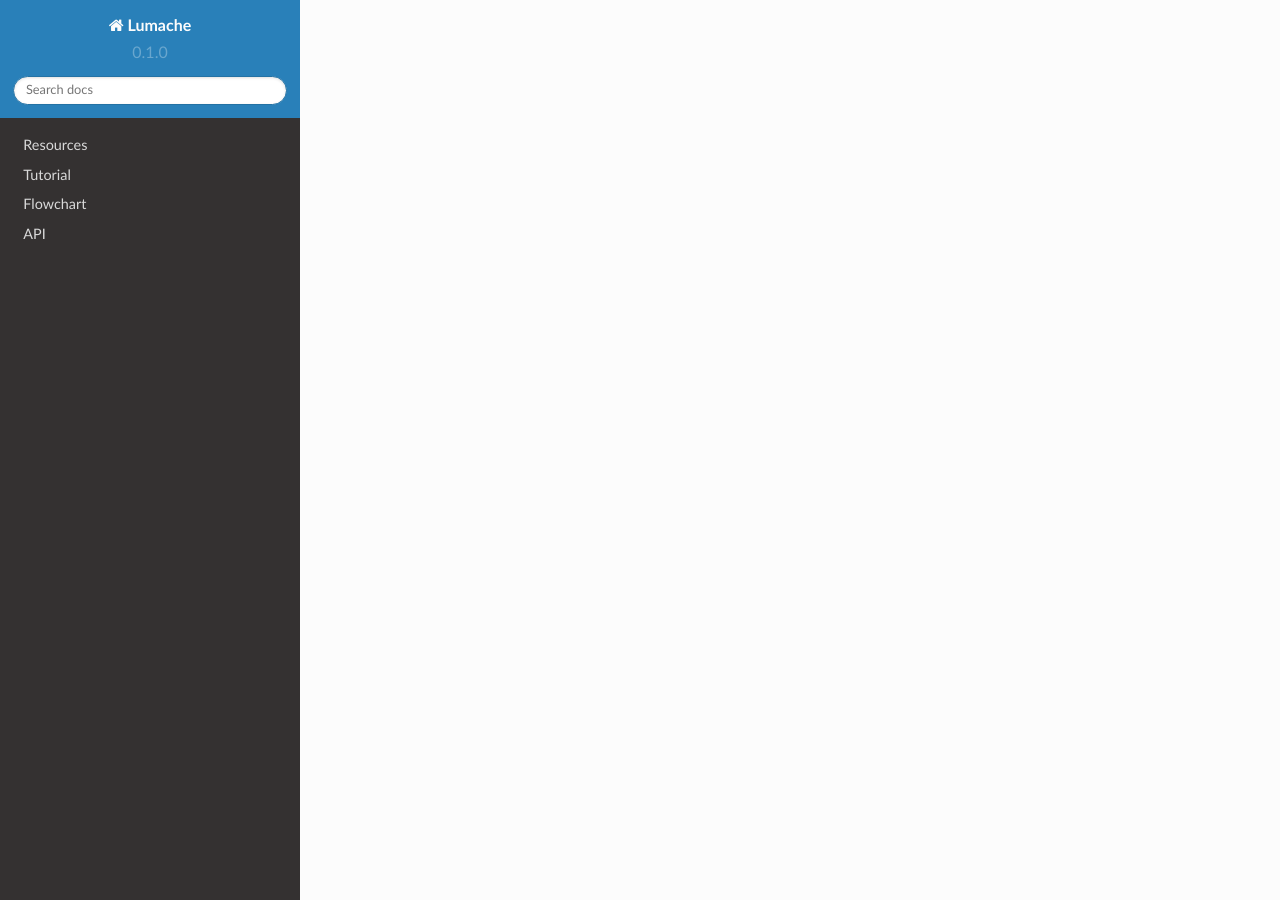
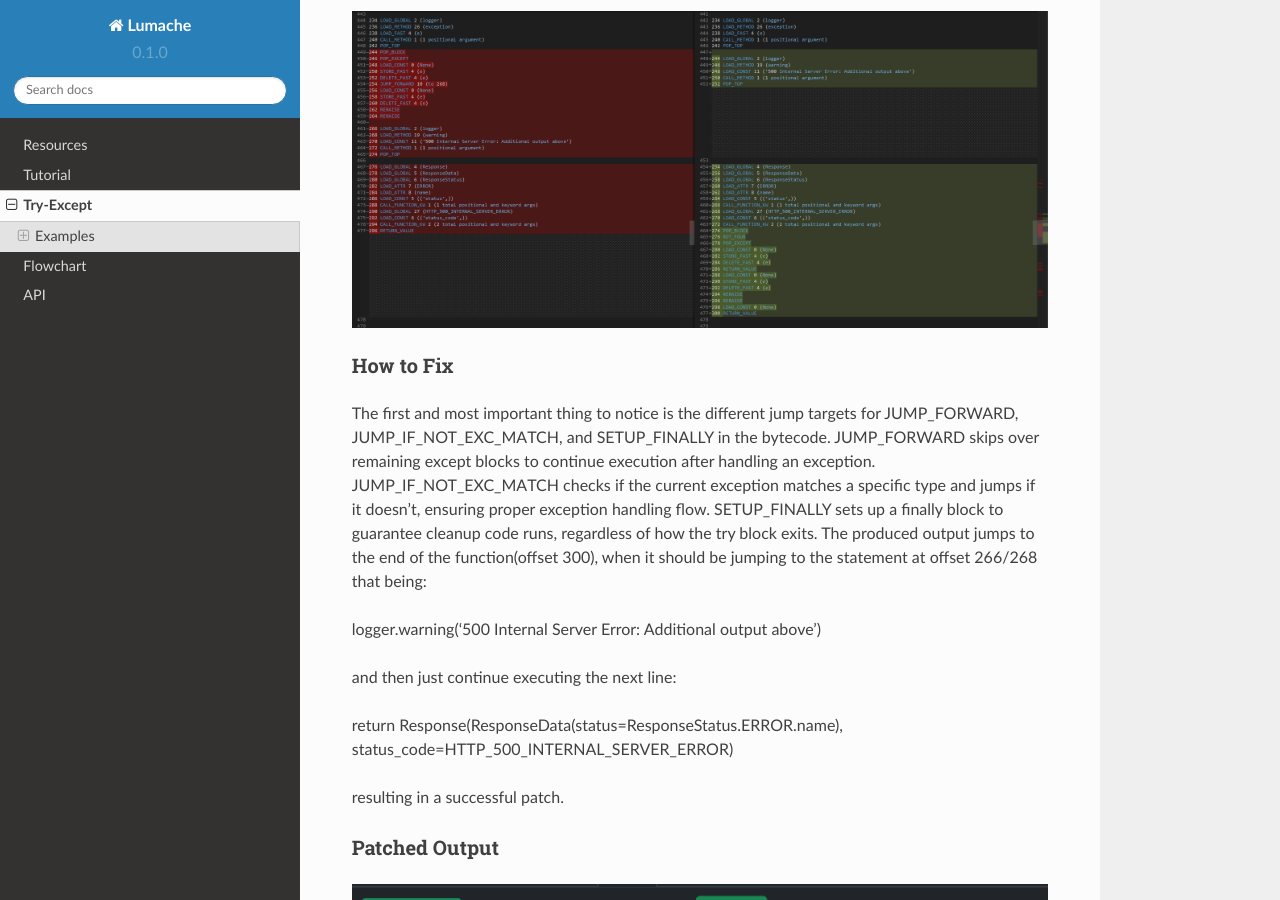
Before and after one commit to nachiketpandit101/pylingual-documentation, a Sphinx documentation site: the page built from docs/source/examples.rst, in a window 1280 px wide and 900 px high, scrolled down 1048 px. Built offline with Sphinx 7.4.7 and the Read the Docs theme 2.0.0, drawn with Linux system fonts in a browser that asks for light colours; pages that are not in the unit, such as notebooks, are missing from menus; some of the changed text lies outside the part shown.

Commit message:
Update examples.rst

```diff
--- a/docs/source/examples.rst
+++ b/docs/source/examples.rst
@@ -1,38 +1,36 @@
-.. tabs::
+Try-Except
+===========
 
-   .. tab:: Try-Except
+Examples
+---------
 
-      Examples
-      ========
+**Try-Except**
 
-      Try-Except
-      ----------
+Produced Code
+++++++++++++++
 
-      Produced Code
-      +++++++++++++
+.. image:: try.png
 
-      .. image:: try.png
+Relevant Bytecode Difference
+++++++++++++++++++++++++++++
 
-      Relevant Bytecode Difference
-      ++++++++++++++++++++++++++++
+.. image:: bytecodep1.png
+.. image:: bytecodep2.png
 
-      .. image:: bytecodep1.png
-      .. image:: bytecodep2.png
+How to Fix
++++++++++++
 
-      How to fix
-      ++++++++++
+The first and most important thing to notice is the different jump targets for JUMP_FORWARD, JUMP_IF_NOT_EXC_MATCH, and SETUP_FINALLY in the bytecode. JUMP_FORWARD skips over remaining except blocks to continue execution after handling an exception. JUMP_IF_NOT_EXC_MATCH checks if the current exception matches a specific type and jumps if it doesn't, ensuring proper exception handling flow. SETUP_FINALLY sets up a finally block to guarantee cleanup code runs, regardless of how the try block exits. The produced output jumps to the end of the function(offset 300), when it should be jumping to the statement at offset 266/268 that being:
 
-      The first and most important thing to notice is the different jump targets for JUMP_FORWARD, JUMP_IF_NOT_EXC_MATCH, and SETUP_FINALLY in the bytecode. JUMP_FORWARD skips over remaining except blocks to continue execution after handling an exception. JUMP_IF_NOT_EXC_MATCH checks if the current exception matches a specific type and jumps if it doesn't, ensuring proper exception handling flow. SETUP_FINALLY sets up a finally block to guarantee cleanup code runs, regardless of how the try block exits. The produced output jumps to the end of the function(offset 300), when it should be jumping to the statement at offset 266/268 that being:
+logger.warning('500 Internal Server Error: Additional output above')
 
-      logger.warning('500 Internal Server Error: Additional output above')
+and then just continue executing the next line:
 
-      and then just continue executing the next line:
+return Response(ResponseData(status=ResponseStatus.ERROR.name), status_code=HTTP_500_INTERNAL_SERVER_ERROR)
 
-      return Response(ResponseData(status=ResponseStatus.ERROR.name), status_code=HTTP_500_INTERNAL_SERVER_ERROR)
+resulting in a successful patch.
 
-      resulting in a successful patch.
+Patched Output
+++++++++++++++
 
-      Patched Output
-      ++++++++++++++
-
-      .. image:: trysuc.png
+.. image:: trysuc.png
```
